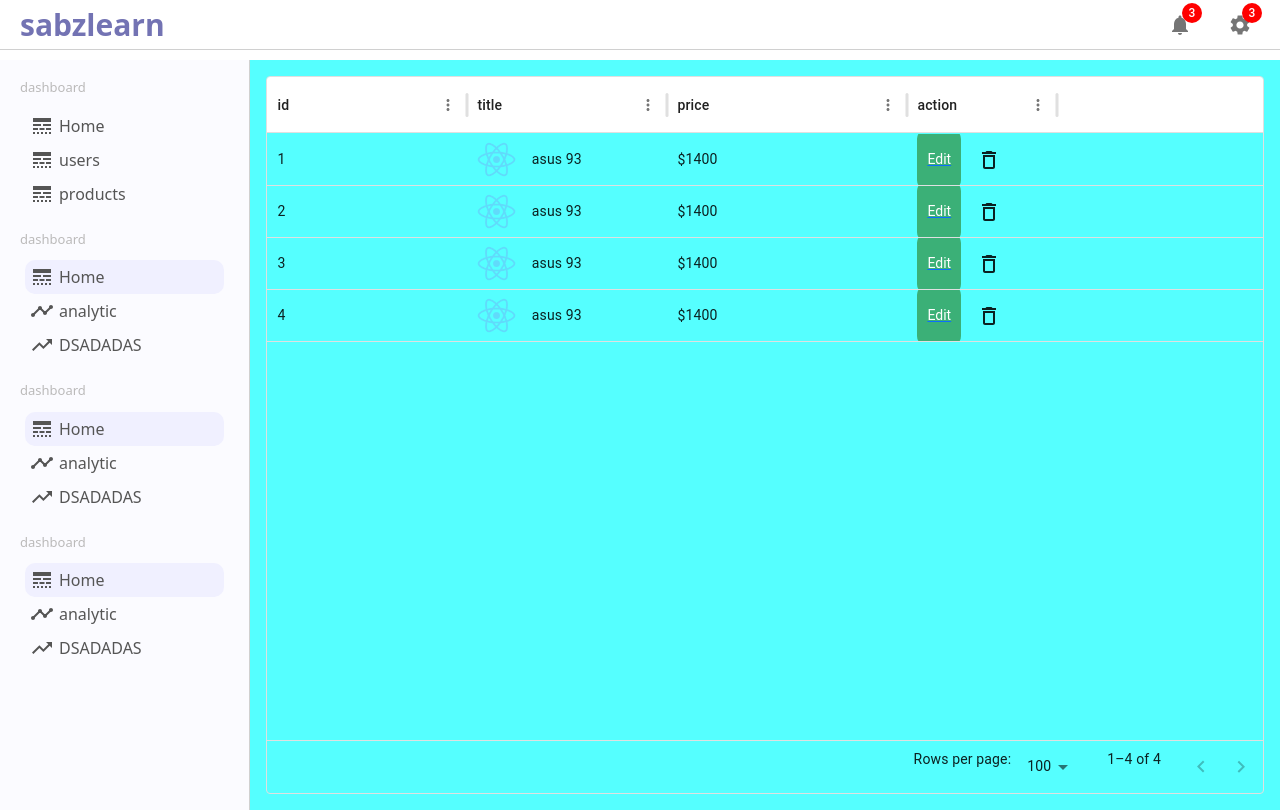
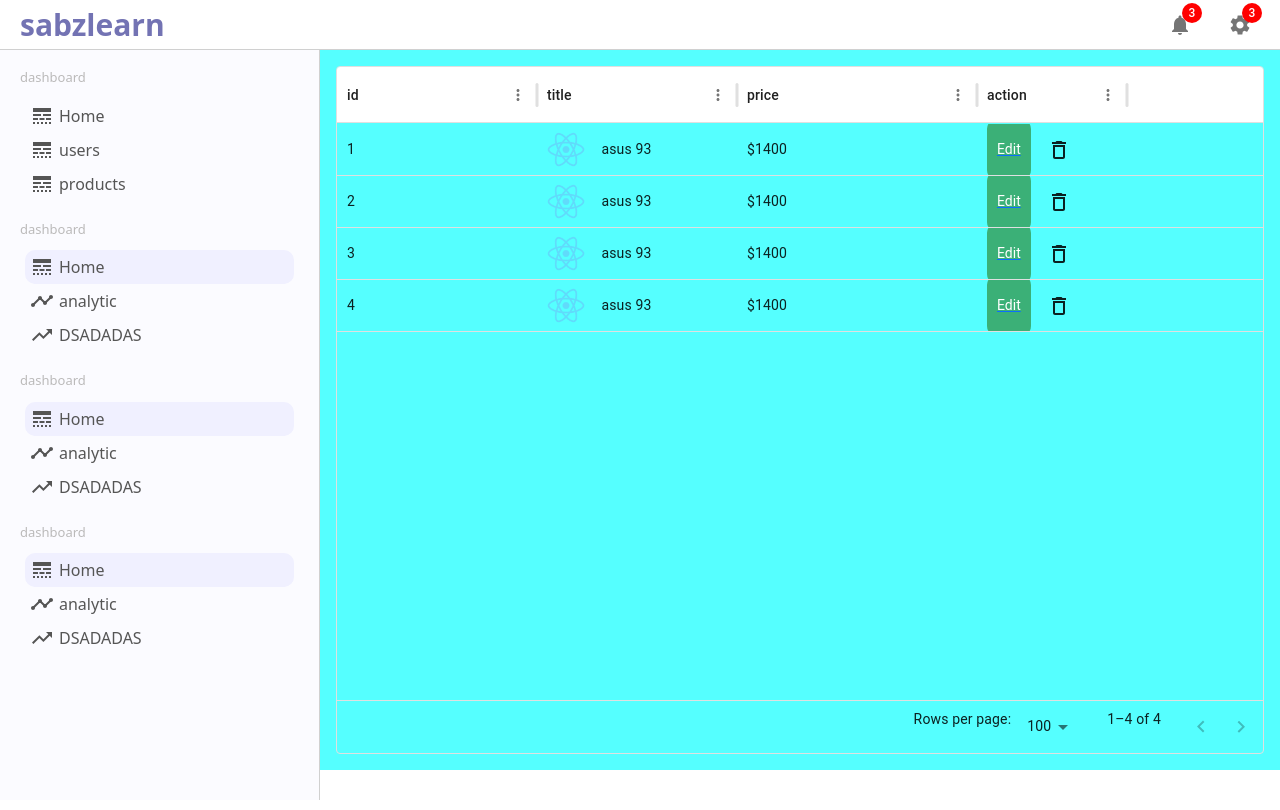
Before and after one commit to miladoskuei/Admin-Dashboard, a React (Create React App) app: page /products in a window 1280 px wide. Built offline with nearby package versions, Linux system fonts and the light colour scheme.

Commit message:
sticking sidebar and topbar

```diff
--- a/src/App.css
+++ b/src/App.css
@@ -4,7 +4,8 @@
 
 .app-container {
     display: flex;
-    margin-top: 10px;
+    padding: 50px 0px 30px 0px;
+    height: 100vh;
 }
 
 link {
--- a/src/App.js
+++ b/src/App.js
@@ -21,7 +21,7 @@ function App() {
   }
 
   return (
-    <div style={{ overflowX: "hidden" }}>
+    <div style={{ height:'100vh',overflow:'hidden' }}>
       <Topbar setHamburgerSidebar={HamburgerSidebar}> </Topbar>{" "}
       <div className="app-container">
         {" "}
--- a/src/components/Topbar/sidebar/sidebar.css
+++ b/src/components/Topbar/sidebar/sidebar.css
@@ -1,12 +1,15 @@
+
 .sidebar {
-    flex: 1;
     background-color: rgb(251, 251, 255);
+    position: -webkit-sticky; /* For Safari */
     position: sticky;
     top: 50px;
-    height: calc(100vh - 50px);
+    left: 0px;
+    width: 25%;
+    height: 100vh;
     border-right: 1px solid rgb(208, 208, 208);
-    width: 20rem;
-}
+    overflow-x: auto;
+    }
 
 .link {
     color: inherit;
@@ -16,6 +19,7 @@
 .sidebar-wrapper {
     padding: 20px;
     color: #555;
+    height: 100%;
 }
 
 .sidebar-menu {
--- a/src/components/Topbar/topbar.css
+++ b/src/components/Topbar/topbar.css
@@ -1,7 +1,7 @@
 .topbar {
     background-color: #fff;
     width: 100%;
-    position: sticky;
+    position: fixed;
     top: 0;
     z-index: 999;
     height: 50px;
--- a/src/pages/Users/userlist.css
+++ b/src/pages/Users/userlist.css
@@ -2,6 +2,8 @@
     flex: 4;
     border: none;
     padding: 1rem;
+    overflow-x: hidden;
+
     /* padding: 0 4rem; */
 }
 .data-grid{
```
Also changed, not shown: src/components/Topbar/Topbar.jsx (+12 -13 lines), src/pages/Home/Home.js (+6 -4 lines).
